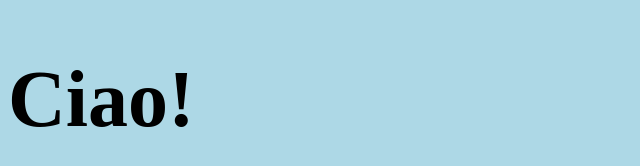
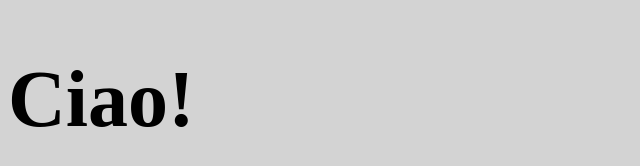
Before and after one commit to xScafu/prova-git, a plain HTML site: page index.html in a window 1280 px wide. Shown: the whole page, without its empty margins (0-640 px from the left). Drawn offline with Linux system fonts and the light colour scheme.

Commit message:
sfondo grigio chiaro

```diff
--- a/css/style.css
+++ b/css/style.css
@@ -1,5 +1,5 @@
 body {
-  background-color: lightblue;
+  background-color: lightgray;
 }
 h1 {
   font-size: 5rem;
```
